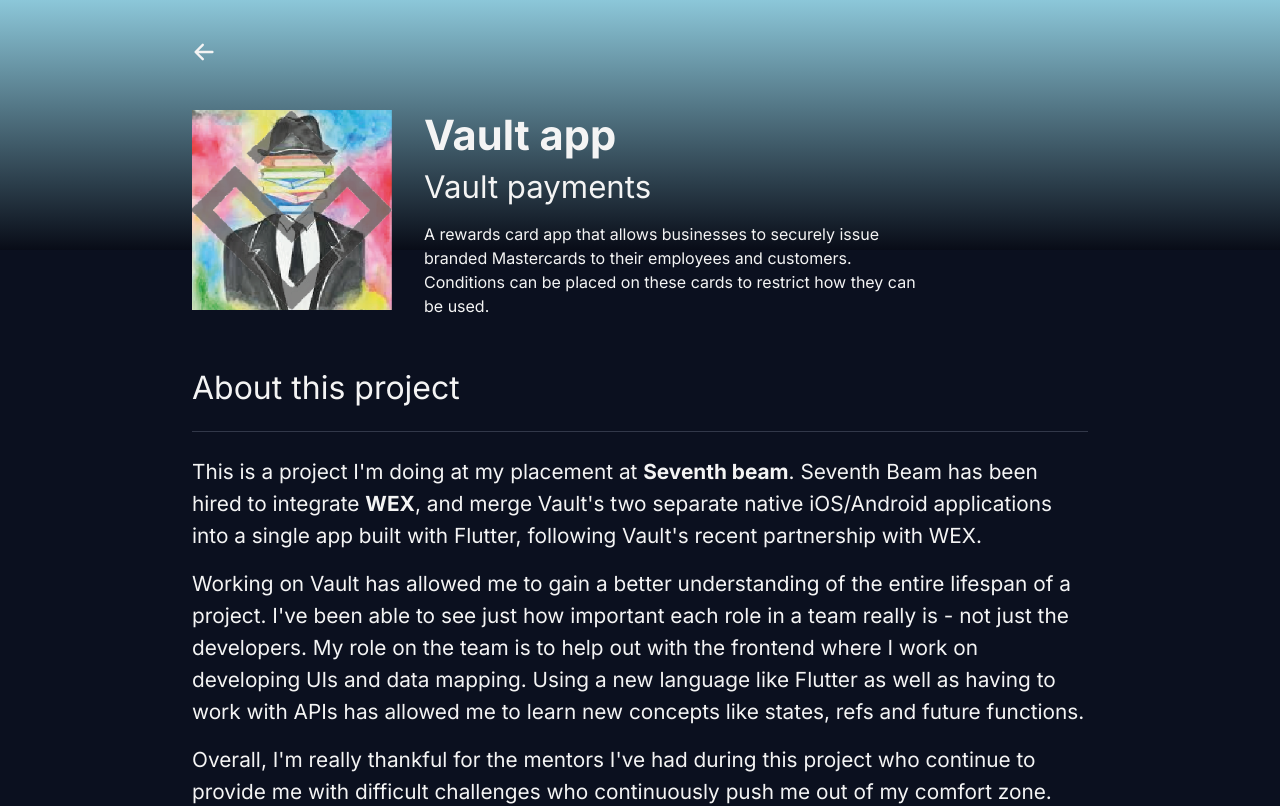
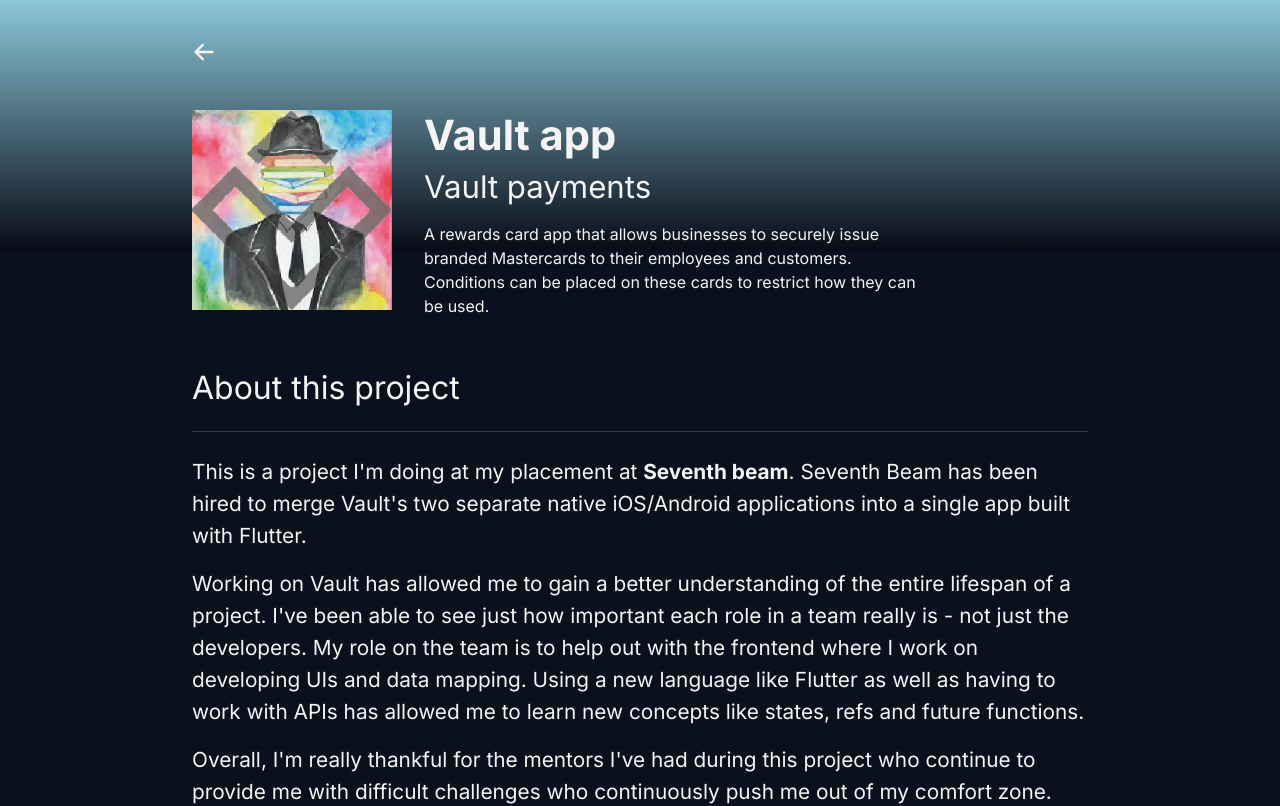
Before and after one commit to smurphnerd/portfolio-website, a React (Create React App) app: page /projects/vault in a window 1280 px wide. Shown: the top 806 px of the page. Built offline with nearby package versions, Linux system fonts and the light colour scheme; a web font is replaced by a local one.

Commit message:
No changes

```diff
--- a/src/components/Project.tsx
+++ b/src/components/Project.tsx
@@ -1,7 +1,6 @@
 import React from "react";
 import S from "../styles/Project.module.scss";
 import { HiArrowLeft, HiArrowRight } from "react-icons/hi";
-import { Link } from "react-router-dom";
 
 interface OtherProjectsProps {
   previous: string;
--- a/src/components/ProjectCard.tsx
+++ b/src/components/ProjectCard.tsx
@@ -1,4 +1,3 @@
-import { Link } from "react-router-dom";
 import S from "../styles/ProjectCard.module.scss";
 
 interface LanguageIcon {
--- a/src/pages/projects/Vault.tsx
+++ b/src/pages/projects/Vault.tsx
@@ -21,13 +21,8 @@
               <a href="https://seventhbeam.com/" target="blank">
                 Seventh beam
               </a>
-              . Seventh Beam has been hired to integrate&nbsp;
-              <a href="https://www.wexinc.com/en-au/" target="blank">
-                WEX
-              </a>
-              , and merge Vault's two separate native iOS/Android applications
-              into a single app built with Flutter, following Vault's recent
-              partnership with WEX.
+              . Seventh Beam has been hired to merge Vault's two separate native
+              iOS/Android applications into a single app built with Flutter.
             </p>
             <p>
               Working on Vault has allowed me to gain a better understanding of
```
